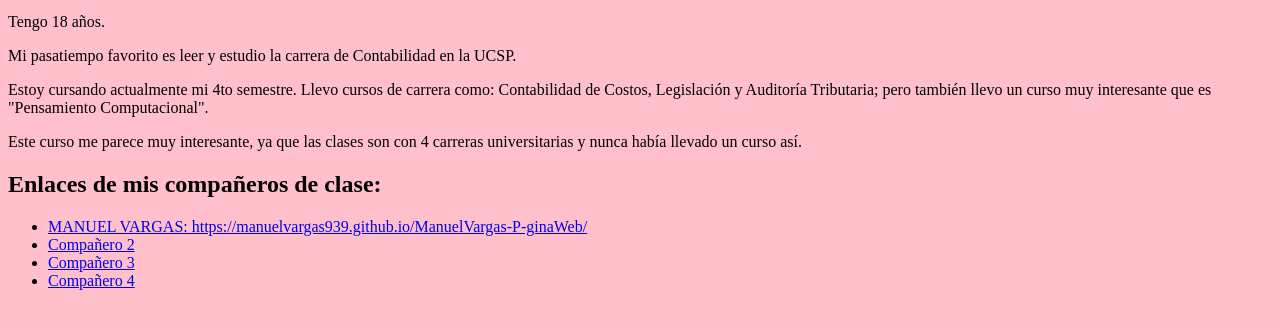
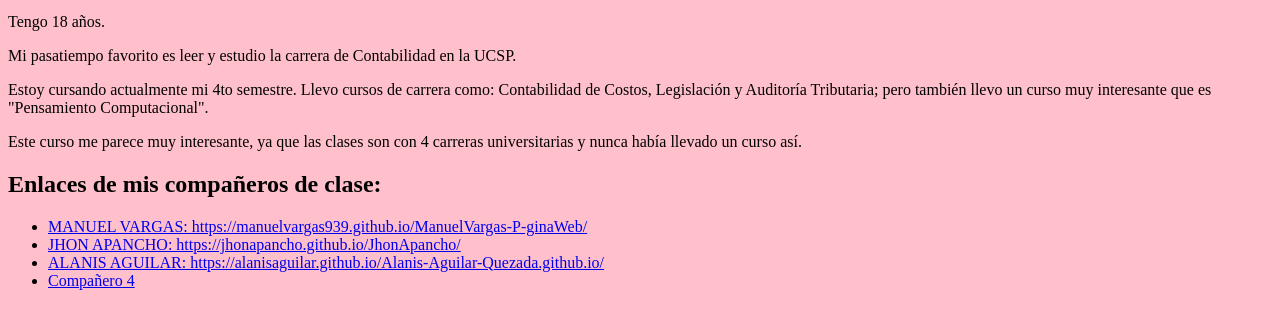
Before and after one commit to AylenEYN/AYLEN-ELENA-YUCRA-NINA, a plain HTML site: page index.html in a window 1280 px wide. Shown: the part 101-430 px from the top of the page. Drawn offline with Linux system fonts and the light colour scheme.

Commit message:
Update index.html

```diff
--- a/index.html
+++ b/index.html
@@ -16,8 +16,8 @@
     <h2>Enlaces de mis compañeros de clase:</h2>
     <ul>
         <li><a href="#">MANUEL VARGAS:  https://manuelvargas939.github.io/ManuelVargas-P-ginaWeb/</a></li>
-        <li><a href="#">Compañero 2</a></li>
-        <li><a href="#">Compañero 3</a></li>
+        <li><a href="#">JHON APANCHO: https://jhonapancho.github.io/JhonApancho/</a></li>
+        <li><a href="#">ALANIS AGUILAR: https://alanisaguilar.github.io/Alanis-Aguilar-Quezada.github.io/</a></li>
         <li><a href="#">Compañero 4</a></li>
     </ul>
 </body>
```
